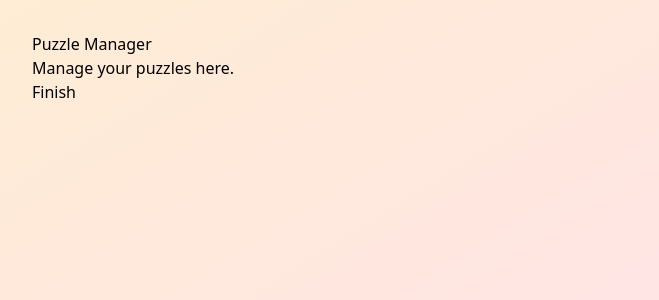
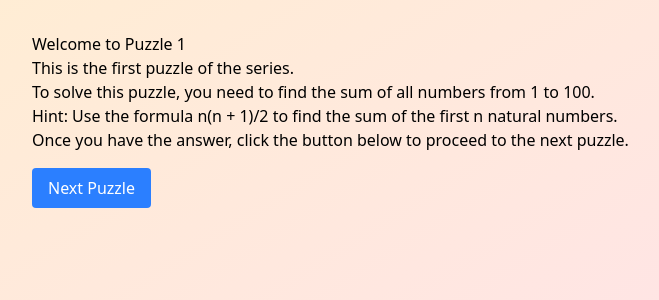
Before and after one commit to Antoine-NVE/escape-the-web, a React (Vite) app: page / in a window 1280 px wide. Both pictures are taken after a click on the button "Commencer le jeu". Shown: the top 300 px of the page, without its empty margins (0-659 px from the left). Built offline with nearby package versions, Linux system fonts and the light colour scheme.

Commit message:
feat: puzzles base

```diff
--- a/src/pages/PuzzleManager.tsx
+++ b/src/pages/PuzzleManager.tsx
@@ -1,11 +1,26 @@
+import { useState } from 'react';
+import Puzzle1 from '../puzzles/Puzzle1';
+import Puzzle2 from '../puzzles/Puzzle2';
+import Puzzle3 from '../puzzles/Puzzle3';
+
 const PuzzleManager = ({ onFinish }: { onFinish: () => void }) => {
-    return (
-        <div>
-            <h1>Puzzle Manager</h1>
-            <p>Manage your puzzles here.</p>
-            <button onClick={onFinish}>Finish</button>
-        </div>
-    );
+    const [currentPuzzleIndex, setCurrentPuzzleIndex] = useState(0);
+
+    const handleNext = () => {
+        if (currentPuzzleIndex < puzzles.length - 1) {
+            setCurrentPuzzleIndex((prev) => prev + 1);
+        } else {
+            onFinish();
+        }
+    };
+
+    const puzzles = [
+        <Puzzle1 key="p1" onSuccess={handleNext} />,
+        <Puzzle2 key="p2" onSuccess={handleNext} />,
+        <Puzzle3 key="p3" onSuccess={handleNext} />,
+    ];
+
+    return <div>{puzzles[currentPuzzleIndex]}</div>;
 };
 
 export default PuzzleManager;
--- /dev/null
+++ b/src/puzzles/Puzzle1.tsx
@@ -0,0 +1,22 @@
+const Puzzle1 = ({ onSuccess }: { onSuccess: () => void }) => {
+    return (
+        <div>
+            <h1>Welcome to Puzzle 1</h1>
+            <p>This is the first puzzle of the series.</p>
+            <p>To solve this puzzle, you need to find the sum of all numbers from 1 to 100.</p>
+            <p>Hint: Use the formula n(n + 1)/2 to find the sum of the first n natural numbers.</p>
+            <p>Once you have the answer, click the button below to proceed to the next puzzle.</p>
+            <button
+                onClick={() => {
+                    // Here you would typically check the answer before calling onSuccess
+                    onSuccess();
+                }}
+                className="mt-4 bg-blue-500 text-white px-4 py-2 rounded"
+            >
+                Next Puzzle
+            </button>
+        </div>
+    );
+};
+
+export default Puzzle1;
--- /dev/null
+++ b/src/puzzles/Puzzle2.tsx
@@ -0,0 +1,22 @@
+const Puzzle2 = ({ onSuccess }: { onSuccess: () => void }) => {
+    return (
+        <div>
+            <h1>Puzzle 2</h1>
+            <p>This is the second puzzle.</p>
+            <p>To solve this puzzle, you need to find the product of all even numbers from 1 to 20.</p>
+            <p>Hint: Use a loop to iterate through the numbers and multiply the even ones.</p>
+            <p>Once you have the answer, click the button below to proceed to the next puzzle.</p>
+            <button
+                onClick={() => {
+                    // Here you would typically check the answer before calling onSuccess
+                    onSuccess();
+                }}
+                className="mt-4 bg-blue-500 text-white px-4 py-2 rounded"
+            >
+                Next Puzzle
+            </button>
+        </div>
+    );
+};
+
+export default Puzzle2;
--- /dev/null
+++ b/src/puzzles/Puzzle3.tsx
@@ -0,0 +1,23 @@
+const Puzzle3 = ({ onSuccess }: { onSuccess: () => void }) => {
+    return (
+        <div>
+            <h1>Puzzle 3</h1>
+            <p>Find the sum of all numbers that are not in the list.</p>
+            <p>Input: [1, 2, 3, 4, 5]</p>
+            <p>Output: 0</p>
+            <p>Hint: Use a loop to iterate through the numbers and check if they are in the list.</p>
+            <p>Once you have the answer, click the button below to proceed to the next puzzle.</p>
+            <button
+                onClick={() => {
+                    // Here you would typically check the answer before calling onSuccess
+                    onSuccess();
+                }}
+                className="mt-4 bg-blue-500 text-white px-4 py-2 rounded"
+            >
+                Next Puzzle
+            </button>
+        </div>
+    );
+};
+
+export default Puzzle3;
```
